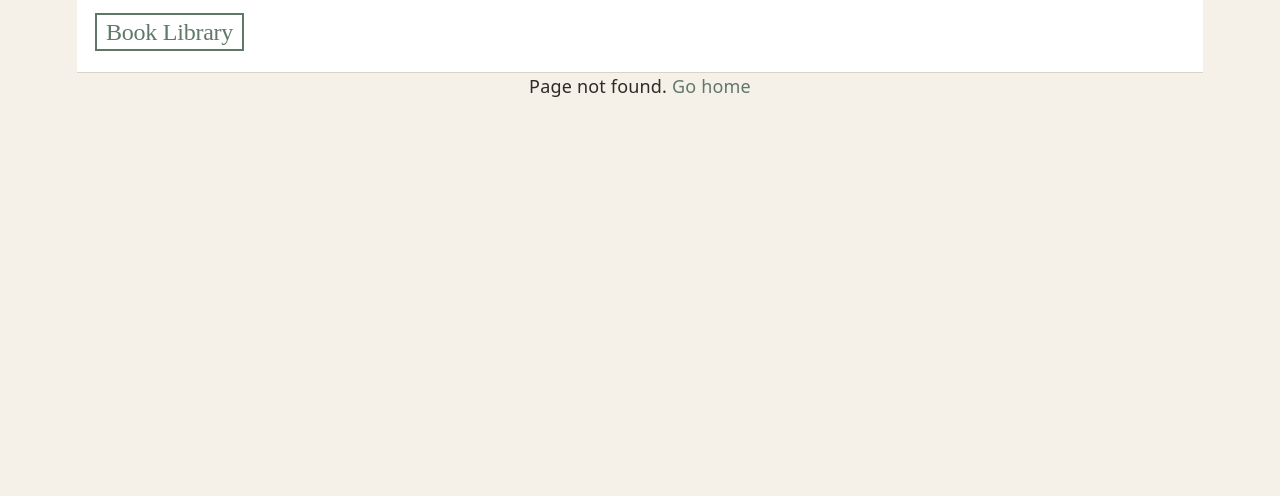
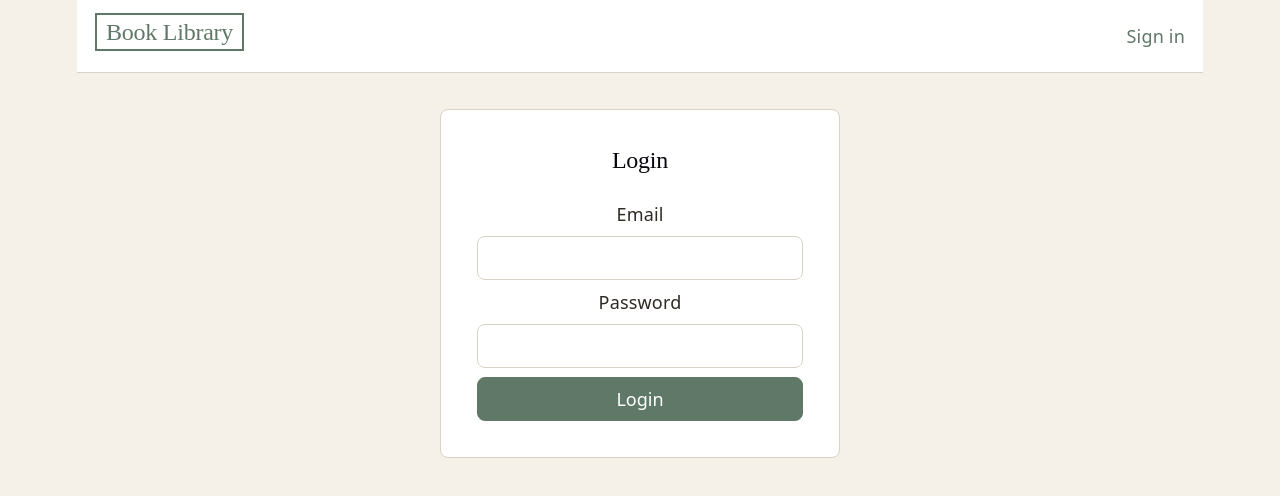
Before and after one commit to messtech2/book-library, a React (Vite) app in the folder client/: page /login in a window 1280 px wide. Before the commit this address had no page. Shown: the top 496 px of the page. Built offline with nearby package versions, Linux system fonts and the light colour scheme; no server answers.

Commit message:
feat(client): add login page, login and logout hooks, auth-aware header

```diff
--- a/client/src/App.css
+++ b/client/src/App.css
@@ -30,6 +30,12 @@ header {
   padding: 1rem;
   background-color: var(--color-surface);
   border-bottom: 1px solid var(--color-border);
+}
+.user-info h2 {
+  font-family: var(--heading);
+  font-weight: 500;
+  font-size: 16px;
+  color: var(--color-text);
 }
 .logo a {
   font-family: var(--heading);
@@ -143,3 +149,44 @@ a:hover {
     gap: 1rem;
 
 }
+.login-form{
+  display: flex;
+  flex-direction: column;
+  gap: 1rem;
+  max-width: 400px;
+  margin: 2rem auto;
+  padding: 2rem;
+  background-color: var(--color-surface);
+  border: 1px solid var(--color-border);
+  border-radius: var(--radius);
+}
+.form-group{
+  display: flex;
+  flex-direction: column;
+  gap: 0.5rem;
+}
+.form-field{
+  display: flex;
+  flex-direction: column;
+  gap: 0.5rem;
+}
+.email-input, .pass-input{
+  padding: 0.5rem;
+  border: 1px solid var(--color-border);
+  border-radius: var(--radius);
+  background-color: var(--color-surface);
+  color: var(--color-text);
+  text:var(--color-accent-hover);
+}
+.login-button{
+  padding: 0.5rem;
+  background-color: var(--color-accent);
+  border: 1px solid var(--color-accent);
+  color: var(--color-surface);
+  border-radius: var(--radius);
+  cursor: pointer;
+}
+.login-button:hover{
+  background-color: var(--color-accent-hover);
+  border-color: var(--color-accent-hover);
+}
--- a/client/src/App.tsx
+++ b/client/src/App.tsx
@@ -2,18 +2,36 @@ import './App.css'
 import { Routes, Route, Link } from 'react-router'
 import BookDetailPage from './pages/BookDetailPage'
 import BookListPage from './pages/BookListPage'
+import LoginPage from './pages/LoginPage'
+import { useMe } from './hooks/useMe'
+import { useLogout } from './hooks/useLogout'
 
+//A user shows their first name and a Sign out button
 function App() {
+  const { user, loading } = useMe()
+  const  logout  = useLogout()
 
 
   return (
     <section className="app">
     <header>
      <h2 className="logo"><Link  to="/">Book Library</Link> </h2>
+    <div className="user-info">
+  {!loading && !user && <Link to="/login">Sign in</Link>}
+  {user && (
+    <>
+      <span>Welcome,{user.firstName}  </span>
+      <button type="button" onClick={() => logout.mutate()} disabled={logout.isPending}>
+        Sign out
+      </button>
+    </>
+  )}
+</div>
     </header>
     <Routes>
       <Route path="/books/:id" element={<BookDetailPage  />} />
       <Route path="/" element={<BookListPage />} />
+      <Route path="/login" element={<LoginPage />} />
       <Route path="*" element={<p>Page not found. <Link to="/">Go home</Link></p>} />
     </Routes>
 
--- /dev/null
+++ b/client/src/hooks/useLogin.ts
@@ -0,0 +1,38 @@
+import { useMutation, useQueryClient } from '@tanstack/react-query'
+import type { User } from '../types/user';
+
+type LoginData = {
+  email: string;
+  password: string;
+};
+
+const loginUser = async (data: LoginData): Promise<User> => {
+  const response = await fetch('/api/auth/login', {
+    method: 'POST',
+    headers: {
+      'Content-Type': 'application/json',
+    },
+    body: JSON.stringify(data),
+  });
+
+  if (response.status === 401) {
+    throw new Error('Invalid email or password');
+  }
+
+  if (!response.ok) {
+    throw new Error('Failed to log in');
+  }
+
+  return response.json() as Promise<User>;
+};
+
+export const useLogin = () => {
+  const queryClient = useQueryClient();
+
+  return useMutation({
+    mutationFn: loginUser,
+    onSuccess: () => {
+      queryClient.invalidateQueries({ queryKey: ['me'] });
+    },
+  });
+};
--- /dev/null
+++ b/client/src/hooks/useLogout.ts
@@ -0,0 +1,22 @@
+import { useMutation, useQueryClient } from '@tanstack/react-query';
+
+const logoutUser = async (): Promise<void> => {
+  const response = await fetch('/api/auth/logout', {
+    method: 'POST',
+  });
+
+  if (!response.ok) {
+    throw new Error('Failed to log out');
+  }
+};
+
+export const useLogout = () => {
+  const queryClient = useQueryClient();
+
+  return useMutation({
+    mutationFn: logoutUser,
+    onSuccess: () => {
+      queryClient.invalidateQueries({ queryKey: ['me'] });
+    },
+  });
+};
--- /dev/null
+++ b/client/src/pages/LoginPage.tsx
@@ -0,0 +1,65 @@
+import React from 'react'
+import { useLogin } from '../hooks/useLogin';
+import { useMe } from '../hooks/useMe';
+import { useNavigate } from 'react-router';
+import { useEffect} from 'react';
+
+
+export default function LoginPage() {
+
+
+
+    const onSubmit = (e: React.SubmitEvent<HTMLFormElement>) => {
+        e.preventDefault();
+        const formData = new FormData(e.currentTarget);
+        const email = formData.get('email') as string;
+        const password = formData.get('password') as string;
+        loginMutation.mutate({ email, password });
+    };
+
+    const loginMutation = useLogin();
+    const { user } = useMe();
+    const navigate = useNavigate();
+    const { isPending } = loginMutation;
+
+    useEffect(() => {
+        if (user) {
+            navigate('/');
+        }
+    }, [user, navigate]);
+
+
+
+
+  return (
+    <>
+
+    <div className="login-form">
+
+        <h2>Login</h2>
+
+        <form onSubmit={onSubmit} className="form-field">
+          <div className="form-group">
+            <label htmlFor="email" className="">Email</label>
+            <input type="email" name="email" id="email" required className="email-input" />
+          </div>
+          <div className="form-group">
+            <label htmlFor="password" className="">Password</label>
+            <input type="password" name="password" id="password" required className="pass-input" />
+          </div>
+          <button type="submit" disabled={isPending} className="login-button">
+            {isPending ? 'Logging in...' : 'Login'}
+          </button>
+        </form>
+        {loginMutation.isError && (
+          <p className="form-error">{(loginMutation.error as Error).message}</p>
+        )}
+
+    </div>
+
+
+    </>
+
+  )
+
+}
```
